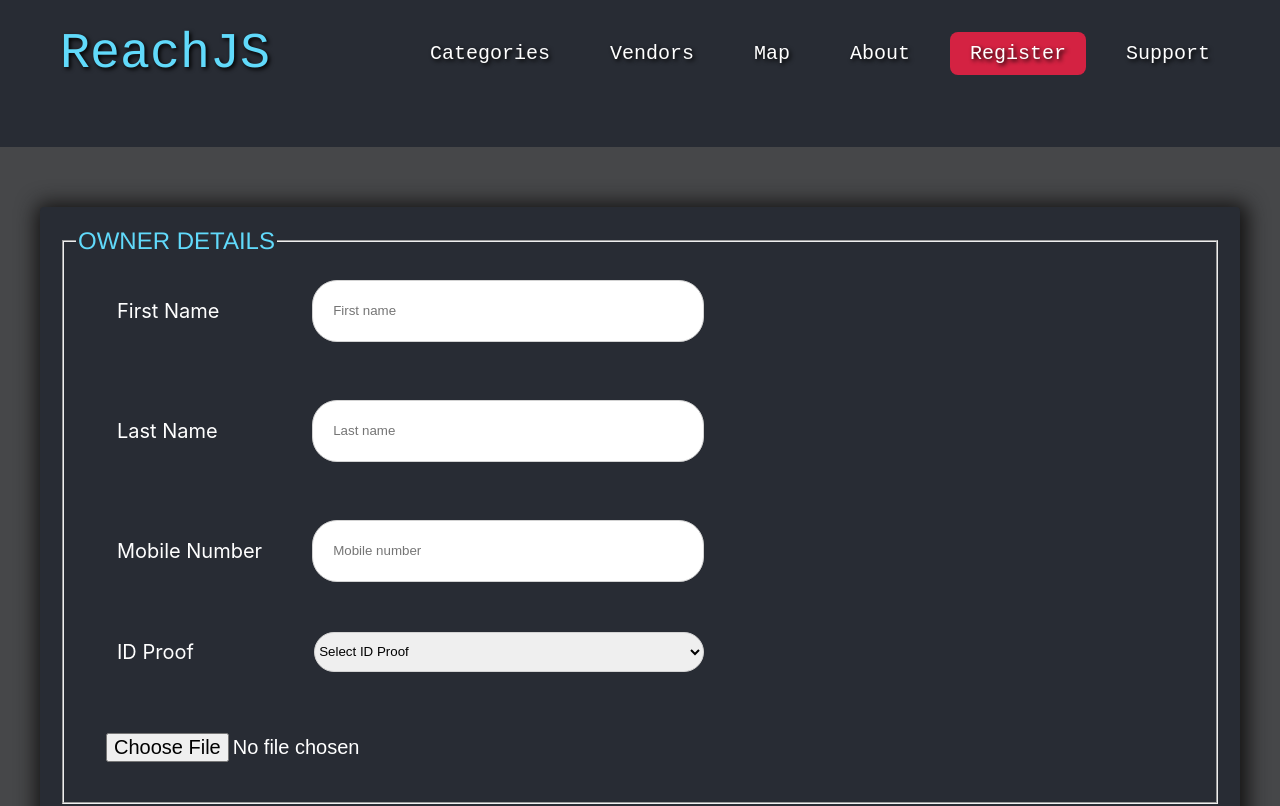
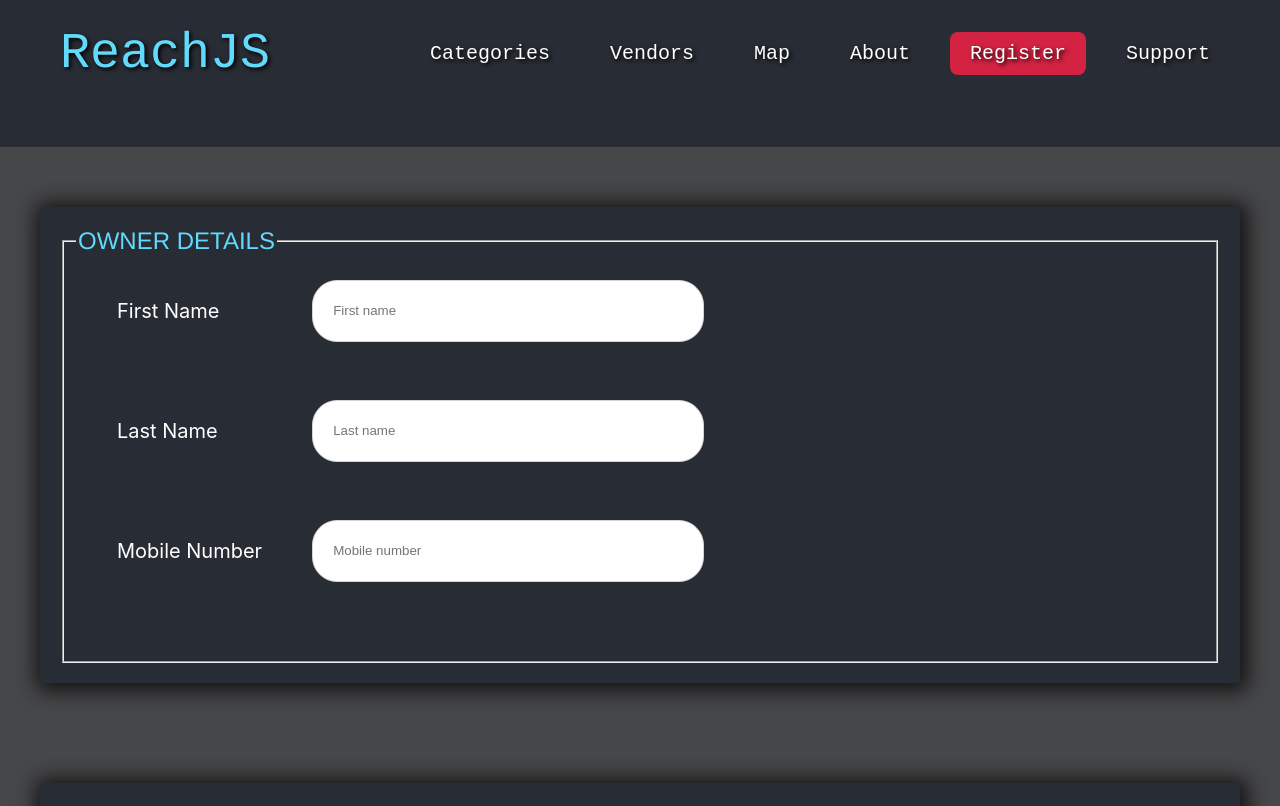
Before and after one commit to ashvinbhat/ReachJS, a React (Create React App) app in the folder frontend/: page /register in a window 1280 px wide. Shown: the top 806 px of the page. Built offline with nearby package versions, Linux system fonts and the light colour scheme.

Commit message:
removed-idProof

```diff
--- a/frontend/src/pages/Register.js
+++ b/frontend/src/pages/Register.js
@@ -12,7 +12,7 @@ export default function RegistrationForm() {
   const [address, setAddress] = useState("");
   const [products, setProducts] = useState([]);
   const [categories, setCategories] = useState([]);
-  const [idproof, setIdproof] = useState("");
+  // const [idproof, setIdproof] = useState("");
 
   const openInNewTab = (url) => {
     window.open(url, "_self", "noopener,noreferrer");
@@ -27,7 +27,7 @@ export default function RegistrationForm() {
       address: address,
       products: products,
       categories: categories,
-      idproof: idproof,
+      // idproof: idproof,
       latitude: latitude,
       longitude: longitude
     };
@@ -105,41 +105,13 @@ export default function RegistrationForm() {
               </td>
               </tr>
               <br />
-              <tr>
-              <td>
-              <label className="formlabel">ID Proof</label>
-              </td>
-              <td>
-              <select
-                name="idproof"
-                placeholder="ID Proof"
-                required
-                onChange={(e) => setIdproof(e.target.value)}
-              >
-                <option
-                  defaultValue="Select"
-                  value="Select ID Proof"
-                >
-                  Select ID Proof
-                </option>
-                <option value="Aadhar Card">
-                  Aadhar Card
-                </option>
-                <option value="PAN Card">
-                  PAN Card
-                </option>
-                <option value="Voter ID">
-                  Voter ID
-                </option>
-              </select>
-              </td>
-              </tr>
+
               </table>
               <br/>
 
-              <input type="file" className="formlabel" name="idimg"></input>
+              {/* <input type="file" className="formlabel" name="idimg"></input> */}
 
-              <br/>
+              {/* <br/> */}
 
             </fieldset>
           </div>
```
Also changed, not shown: 2 other files (tests, documents, lock files or other folders).
